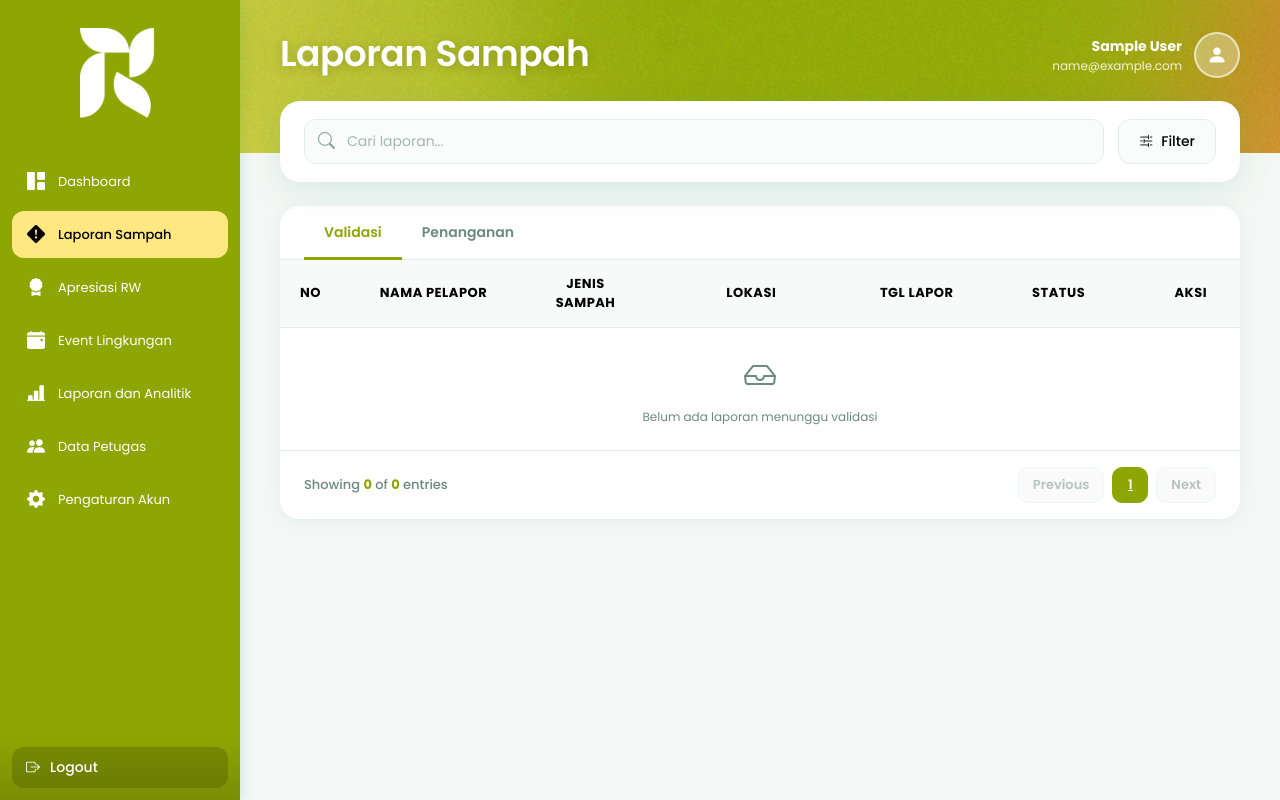
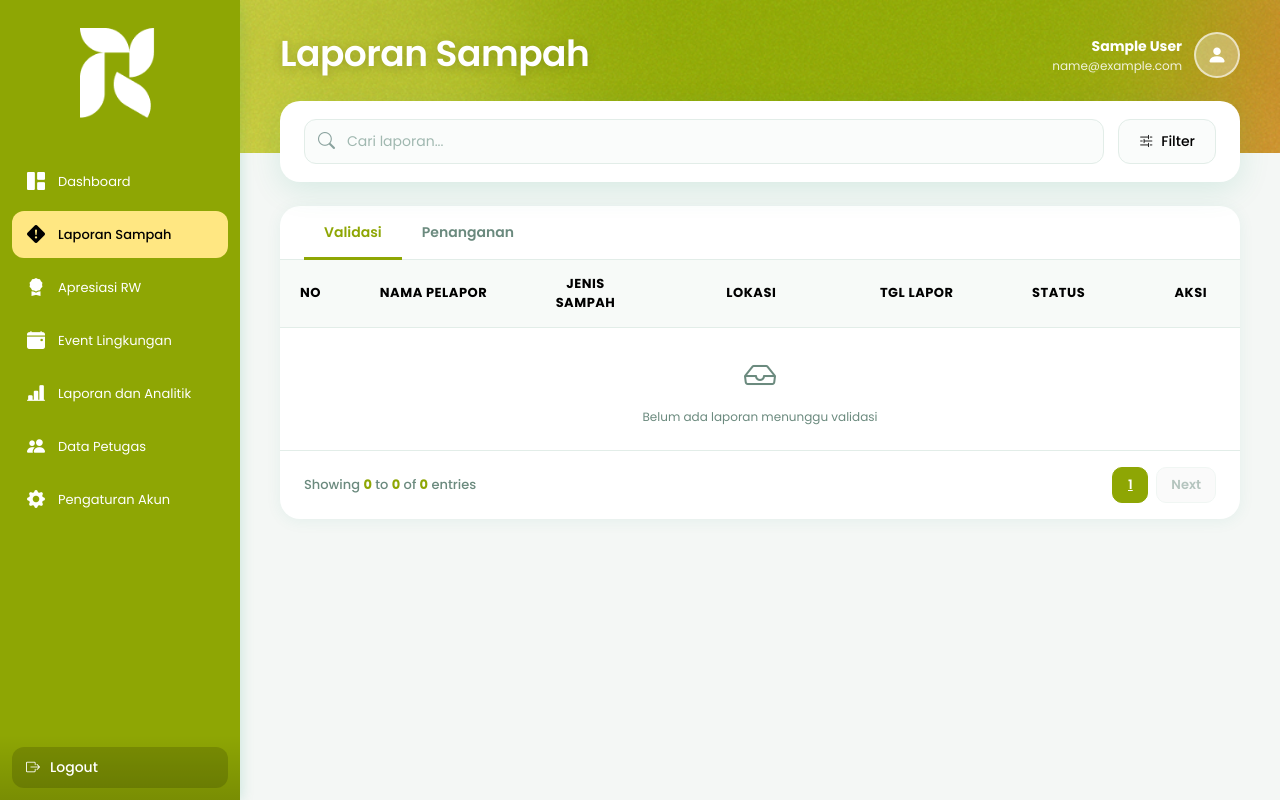
Before and after one commit to jsofiah/ReWorth, a PHP site: page /dlh/laporan_sampah.php in a window 1280 px wide. Run offline with PHP 8.4, Linux system fonts and the light colour scheme; the visitor is signed in with stand-in values (Sample User, id 1); data that the repository does not hold is empty; some libraries are stand-ins or nearby versions.

Commit message:
perbaikan laporan sampah & apreiasi rw

```diff
--- a/reworth_website/dlh/laporan_sampah.php
+++ b/reworth_website/dlh/laporan_sampah.php
@@ -45,6 +45,7 @@
     $total_val_pages = max(1, ceil($total_val / $per_page));
     $val_start       = ($cur_val_page - 1) * $per_page;
     $cur_val         = array_slice($laporanValidasi, $val_start, $per_page);
+    $val_from        = $total_val > 0 ? $val_start + 1 : 0;
     $val_to          = min($val_start + $per_page, $total_val);
 
     $cur_pen_page    = isset($_GET['pen_page']) ? (int)$_GET['pen_page'] : 1;
@@ -52,6 +53,7 @@
     $total_pen_pages = max(1, ceil($total_pen / $per_page));
     $pen_start       = ($cur_pen_page - 1) * $per_page;
     $cur_pen         = array_slice($laporanPenanganan, $pen_start, $per_page);
+    $pen_from        = $total_pen > 0 ? $pen_start + 1 : 0;
     $pen_to          = min($pen_start + $per_page, $total_pen);
 
     $activeTab = $_GET['tab'] ?? 'validasi';
@@ -208,13 +210,8 @@
                         </table>
                     </div>
                     <div class="table-footer">
-                        <div class="showing-text">Showing <b><?= $val_to ?></b> of <b><?= $total_val ?></b> entries</div>
+                        <div class="showing-text">Showing <b><?= $val_from ?></b> to <b><?= $val_to ?></b> of <b><?= $total_val ?></b> entries</div>
                         <div class="pagination-custom">
-                            <?php if ($cur_val_page > 1): ?>
-                                <a href="?val_page=<?= $cur_val_page-1 ?>&tab=validasi" class="page-btn page-btn-text">Previous</a>
-                            <?php else: ?>
-                                <span class="page-btn page-btn-text disabled">Previous</span>
-                            <?php endif; ?>
                             <?php for ($i = 1; $i <= $total_val_pages; $i++): ?>
                                 <a href="?val_page=<?= $i ?>&tab=validasi" class="page-btn <?= $i == $cur_val_page ? 'active' : '' ?>"><?= $i ?></a>
                             <?php endfor; ?>
@@ -280,13 +277,8 @@
                         </table>
                     </div>
                     <div class="table-footer">
-                        <div class="showing-text">Showing <b><?= $pen_to ?></b> of <b><?= $total_pen ?></b> entries</div>
+                        <div class="showing-text">Showing <b><?= $pen_from ?></b> to <b><?= $pen_to ?></b> of <b><?= $total_pen ?></b> entries</div>
                         <div class="pagination-custom">
-                            <?php if ($cur_pen_page > 1): ?>
-                                <a href="?pen_page=<?= $cur_pen_page-1 ?>&tab=penanganan" class="page-btn page-btn-text">Previous</a>
-                            <?php else: ?>
-                                <span class="page-btn page-btn-text disabled">Previous</span>
-                            <?php endif; ?>
                             <?php for ($i = 1; $i <= $total_pen_pages; $i++): ?>
                                 <a href="?pen_page=<?= $i ?>&tab=penanganan" class="page-btn <?= $i == $cur_pen_page ? 'active' : '' ?>"><?= $i ?></a>
                             <?php endfor; ?>
```
Also changed, not shown: reworth_website/dlh/apresiasi_rw.php (+0 -10 lines).
